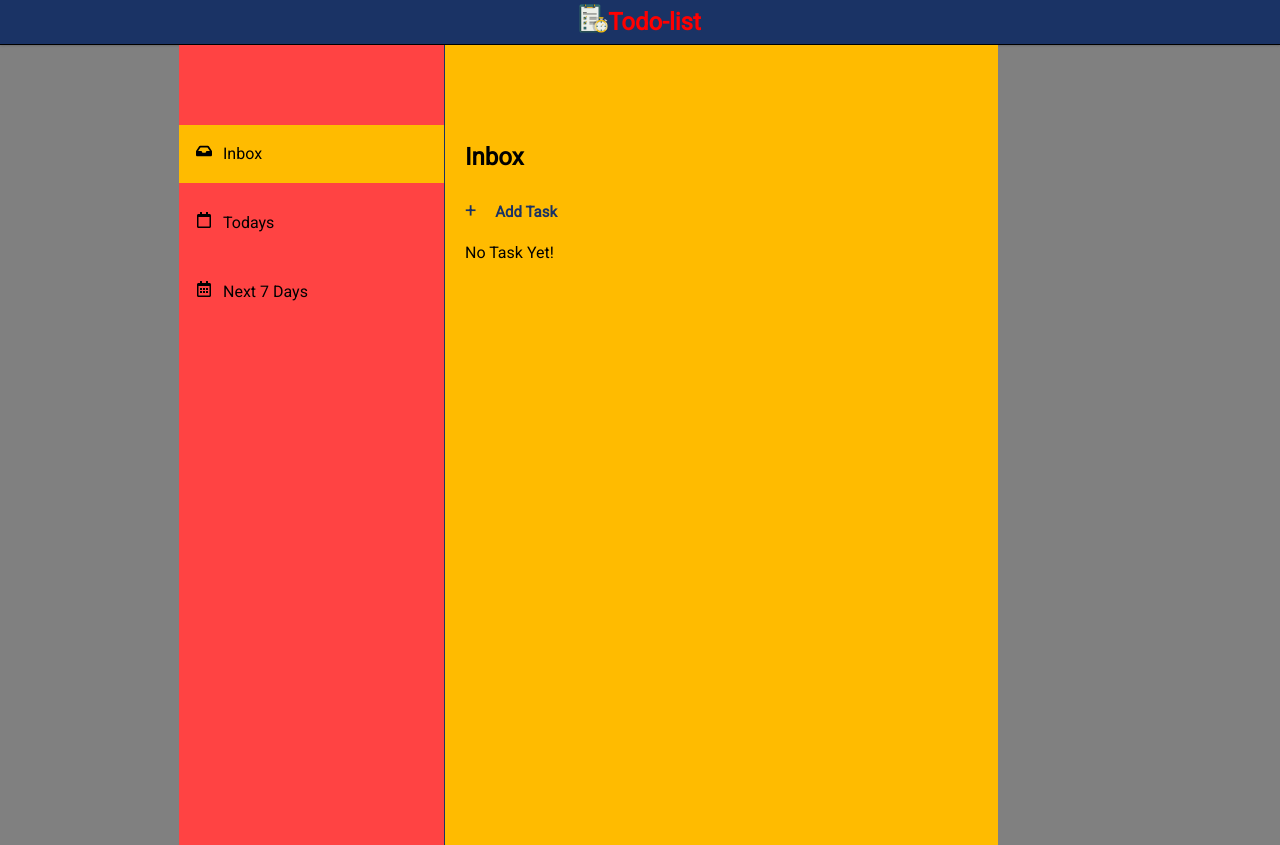
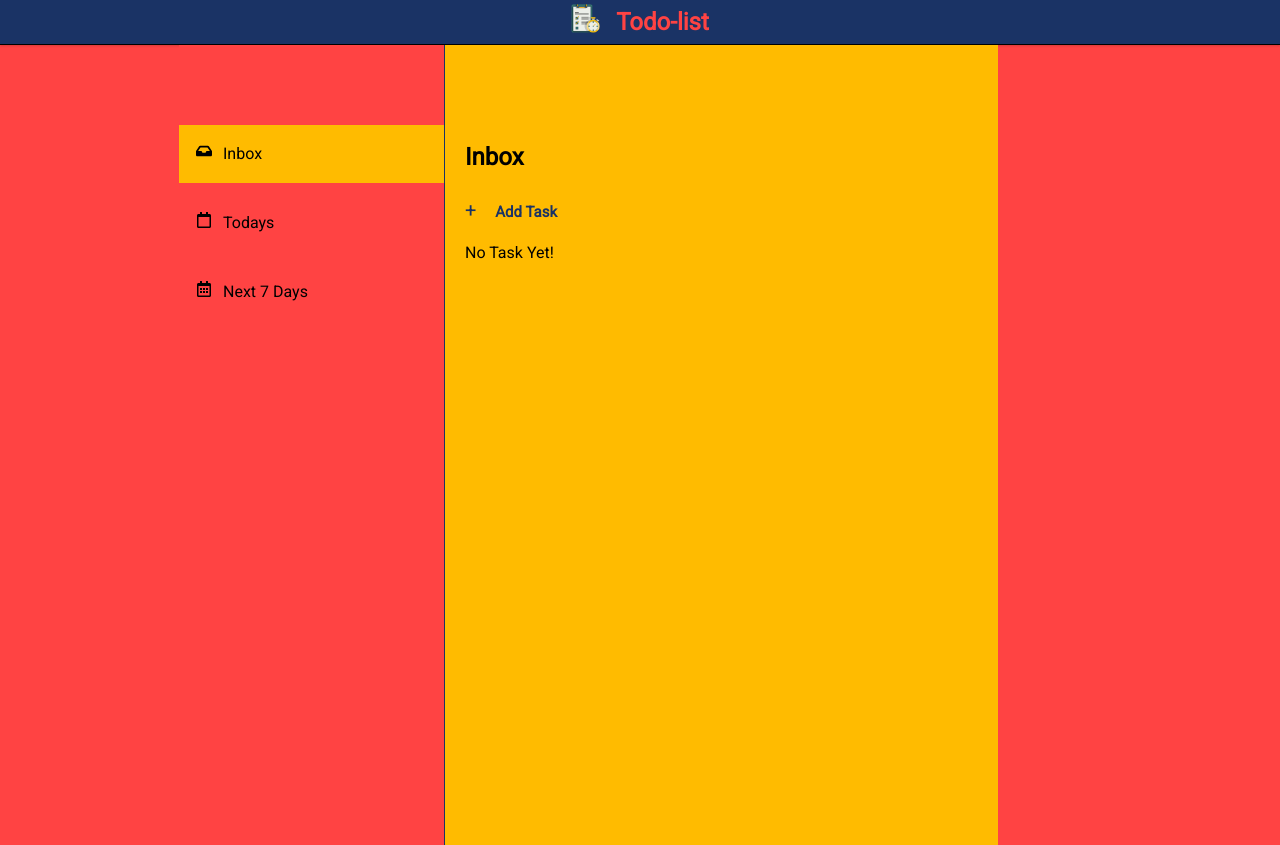
Before and after one commit to zakirsams007/ReactTodoList, a React (Create React App) app: page / in a window 1280 px wide. Built offline with nearby package versions, Linux system fonts and the light colour scheme; a web font is replaced by a local one.

Commit message:
feature added

```diff
--- a/package.json
+++ b/package.json
@@ -6,8 +6,10 @@
     "@testing-library/jest-dom": "^5.16.0",
     "@testing-library/react": "^11.2.7",
     "@testing-library/user-event": "^12.8.3",
+    "date-fns": "^2.27.0",
     "node-sass": "^4.14.1",
     "react": "^17.0.2",
+    "react-day-picker": "^7.4.10",
     "react-dom": "^17.0.2",
     "react-icons": "^4.3.1",
     "react-scripts": "^3.4.4",
--- a/src/App.scss
+++ b/src/App.scss
@@ -15,7 +15,7 @@ body{
     margin: 0;
     line-height: 1.5;
     font-family: 'Roboto', sans-serif;
-    background-color: gray;
+    background-color: #FF4343;
 }
   .header{
     border-bottom: solid 1px black;
@@ -23,6 +23,11 @@ body{
     box-shadow:0 1px 2px rgba(0,0,0,0.16);
     height : 45px;
     width: 100%;
+
+    h1{
+        color: #FF4343;
+        margin-left: 16px;
+    }
 
     img{
         width: 29px;
--- a/src/components/Header.jsx
+++ b/src/components/Header.jsx
@@ -11,7 +11,7 @@ import logo from '../Assets/todo.png';
              <div className='image'>
              <img src={logo} alt='todolistimage'/>
              </div>
-             <h1 style={{color:'red'}}>Todo-list</h1>
+             <h1 className='heading'>Todo-list</h1>
             </nav>
     </header>
 
--- a/src/components/Task.jsx
+++ b/src/components/Task.jsx
@@ -1,9 +1,22 @@
 import React,{useState} from 'react'
+// import DayPicker from 'react-day-picker';
+import DayPickerInput from 'react-day-picker/DayPickerInput';
+import 'react-day-picker/lib/style.css';
+import dateFnsFormat from 'date-fns/format'
+
+
+const FORMAT = 'dd/MM/yyyy';
+function formatDate(date, format, locale) {
+    return dateFnsFormat(date, format, { locale });
+  }
+
+
+const AddTask = ({onCancel,onAddTask }) => {
+    const [task, setTask]= useState(" ");
+    const [date, setDate] = useState(null)
 
 
 
-const AddTask = ({onCancel,onAddTask }) => {
-    const [task, setTask]= useState(" ")
     return(
         <div className='add-task-dialog'>
         <input value={task} onChange={(e)=>setTask(e.target.value)} />
@@ -24,7 +37,14 @@ const AddTask = ({onCancel,onAddTask }) => {
                     } }>
                  cancel </button>
             </div>
-            <div className='icon-container'></div>
+            <div className='icon-container'>
+            <DayPickerInput
+             onDayChange={(day)=>setDate(day)}
+             placeholder={`${dateFnsFormat(new Date(), FORMAT)}`}
+             formatDate={formatDate}
+             format={FORMAT}
+             />
+            </div>
         </div>
 
     </div >
```
Also changed, not shown: 1 other file (tests, documents, lock files or other folders).
